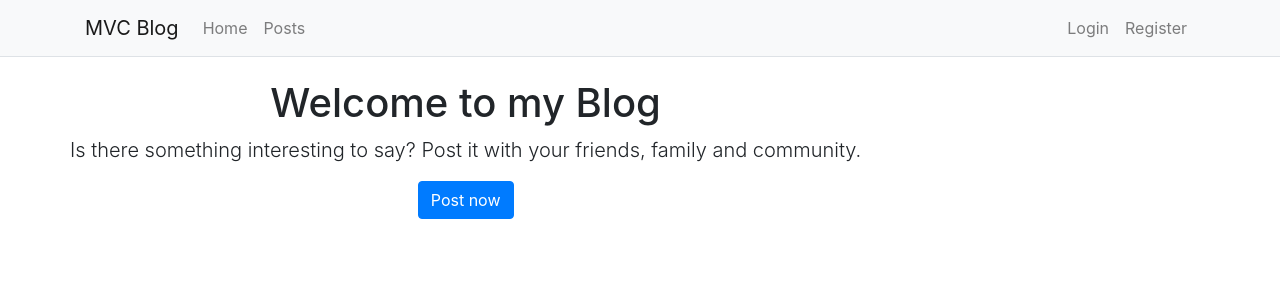
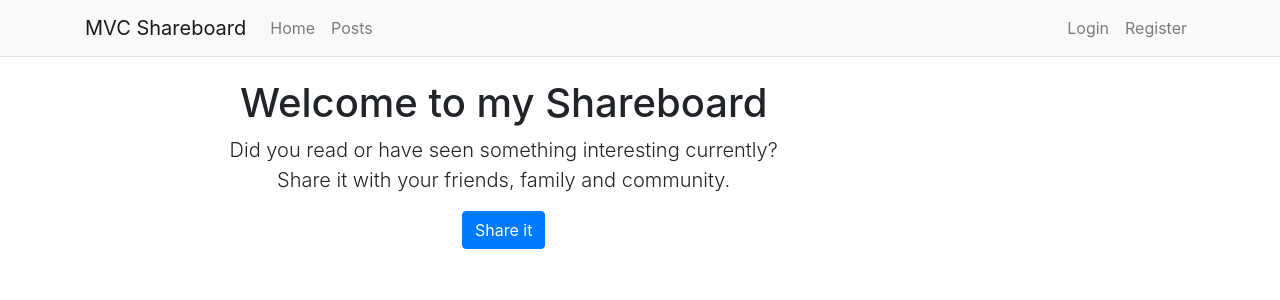
Before and after one commit to LTGRP/PHP-CMS-Project---MVC-Shareboard-Website, a PHP site: page /myfiles/home in a window 1280 px wide. Shown: the top 300 px of the page. Run offline with PHP 8.4, Linux system fonts and the light colour scheme.

Commit message:
updating the style

```diff
--- a/assets/css/style.css
+++ b/assets/css/style.css
@@ -1,3 +1,8 @@
+#intro{
+	margin-left: 14%;
+	margin-right: 14%;
+}
+
 .row, .well {
 	margin-top: 2%;
 }
--- a/views/home/index.php
+++ b/views/home/index.php
@@ -1,5 +1,7 @@
-<div class="text-center">
-	<h1>Welcome to my Blog</h1>
-	<p class="lead">Is there something interesting to say? Post it with your friends, family and community.</p>
-	<a class="btn btn-primary text-center" href="<?php echo ROOT_URL; ?>posts">Post now</a>
+<div id="intro" class="text-center">
+	<h1>Welcome to my Shareboard</h1>
+	<p class="lead">Did you read or have seen something interesting currently?
+	<br/>Share it with your friends, family and community.</p>
+	<a class="btn btn-primary text-center" href="<?php echo ROOT_URL; ?>posts">
+	Share it</a>
 </div>
--- a/views/main.php
+++ b/views/main.php
@@ -12,7 +12,7 @@
 	<body>
 		<nav class="navbar navbar-expand-lg navbar-light bg-light border-bottom">
 			<div class="container">
-		        <a class="navbar-brand" href="<?php echo ROOT_URL; ?>">MVC Blog</a>
+		        <a class="navbar-brand" href="<?php echo ROOT_URL; ?>">MVC Shareboard</a>
 		        <button class="navbar-toggler" type="button" data-toggle="collapse"
 		        data-target="#navbar" aria-controls="navbar" aria-expanded="false"
 		        aria-label="Toggle navigation">
--- a/views/posts/index.php
+++ b/views/posts/index.php
@@ -9,7 +9,7 @@
 			<p><?php echo $item['body']; ?></p>
 			<br />
 			<a class="btn bg-light border rounded text-success"
-			href="<?php echo $item['link']; ?>" target="_blank">Read the post</a>
+			href="<?php echo $item['link']; ?>" target="_blank">Read the article</a>
 		</div>
 	<?php endforeach; ?>
 </div>
```
